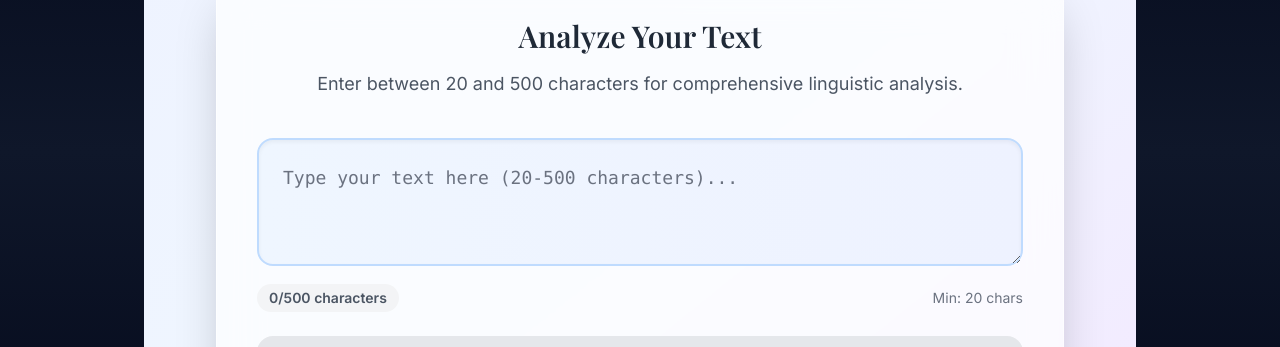
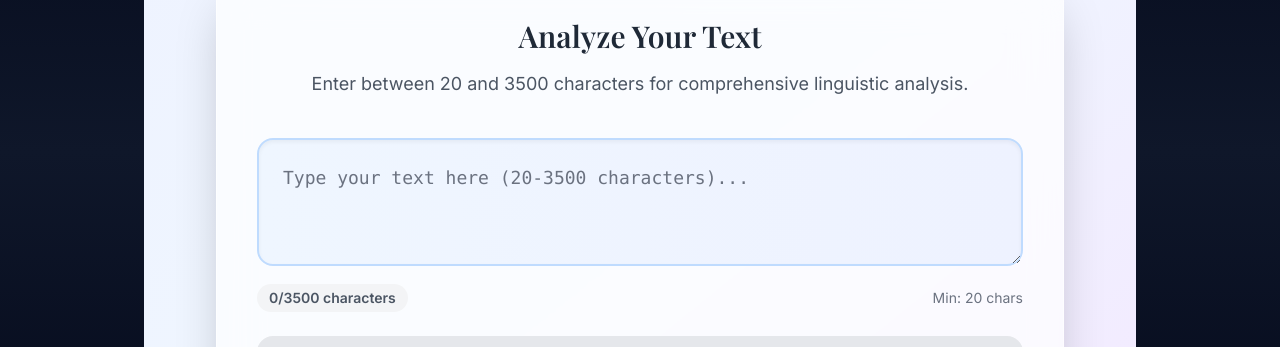
Before and after one commit to abvgdelya/ling4diagnosis_proj, a Next.js app: page / in a window 1280 px wide. Shown: the part 288-635 px from the top of the page. Built offline with nearby package versions, Linux system fonts and the light colour scheme.

Commit message:
Update page.tsx

```diff
--- a/src/app/page.tsx
+++ b/src/app/page.tsx
@@ -26,7 +26,7 @@ export default function HomePage() {
   const [loading, setLoading] = useState(false);
   const [error, setError] = useState("");
   const MIN_CHARS = 20;
-  const MAX_CHARS = 500;
+  const MAX_CHARS = 3500;
 
   const validateText = (inputText: string): string => {
     if (inputText.trim().length === 0) {
```
